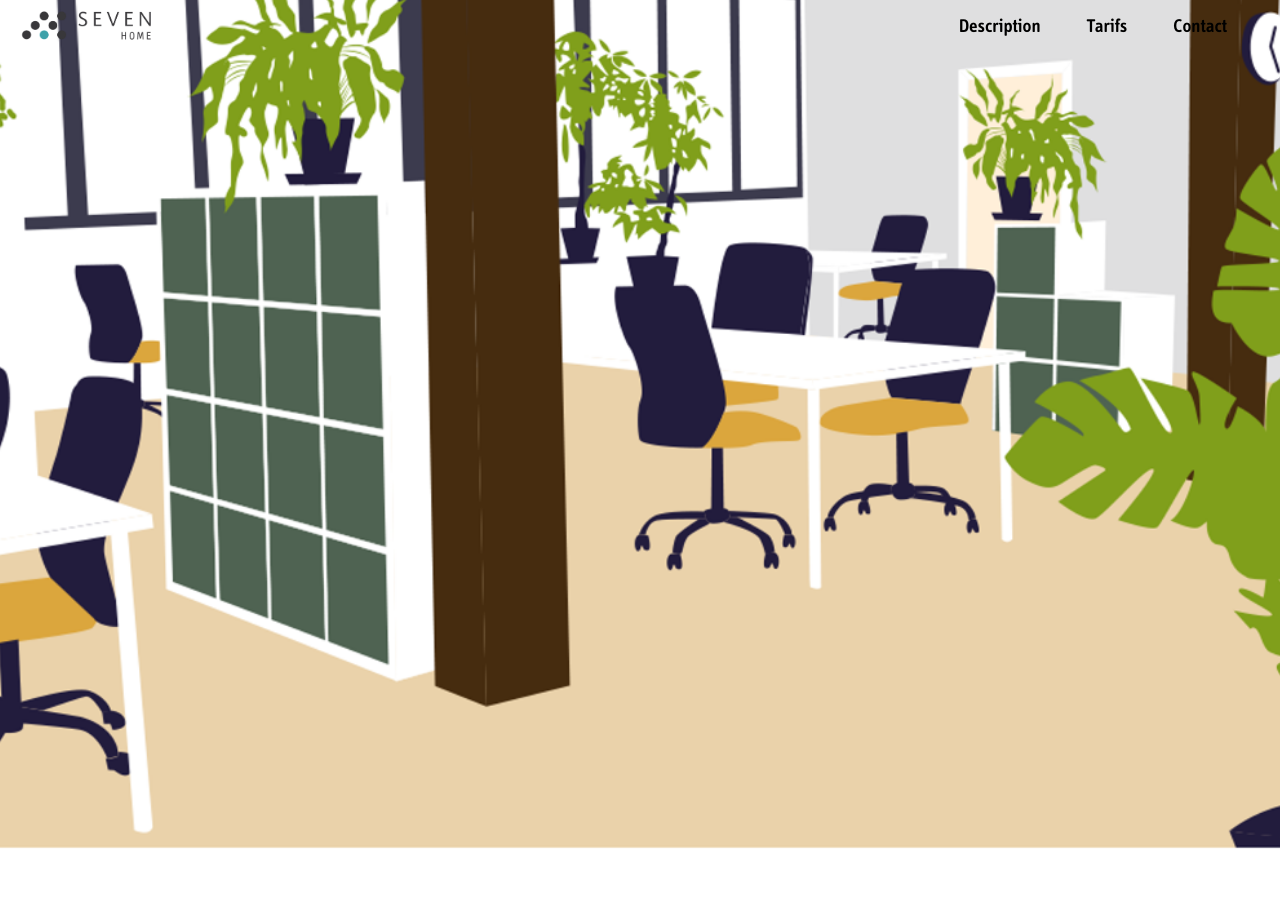
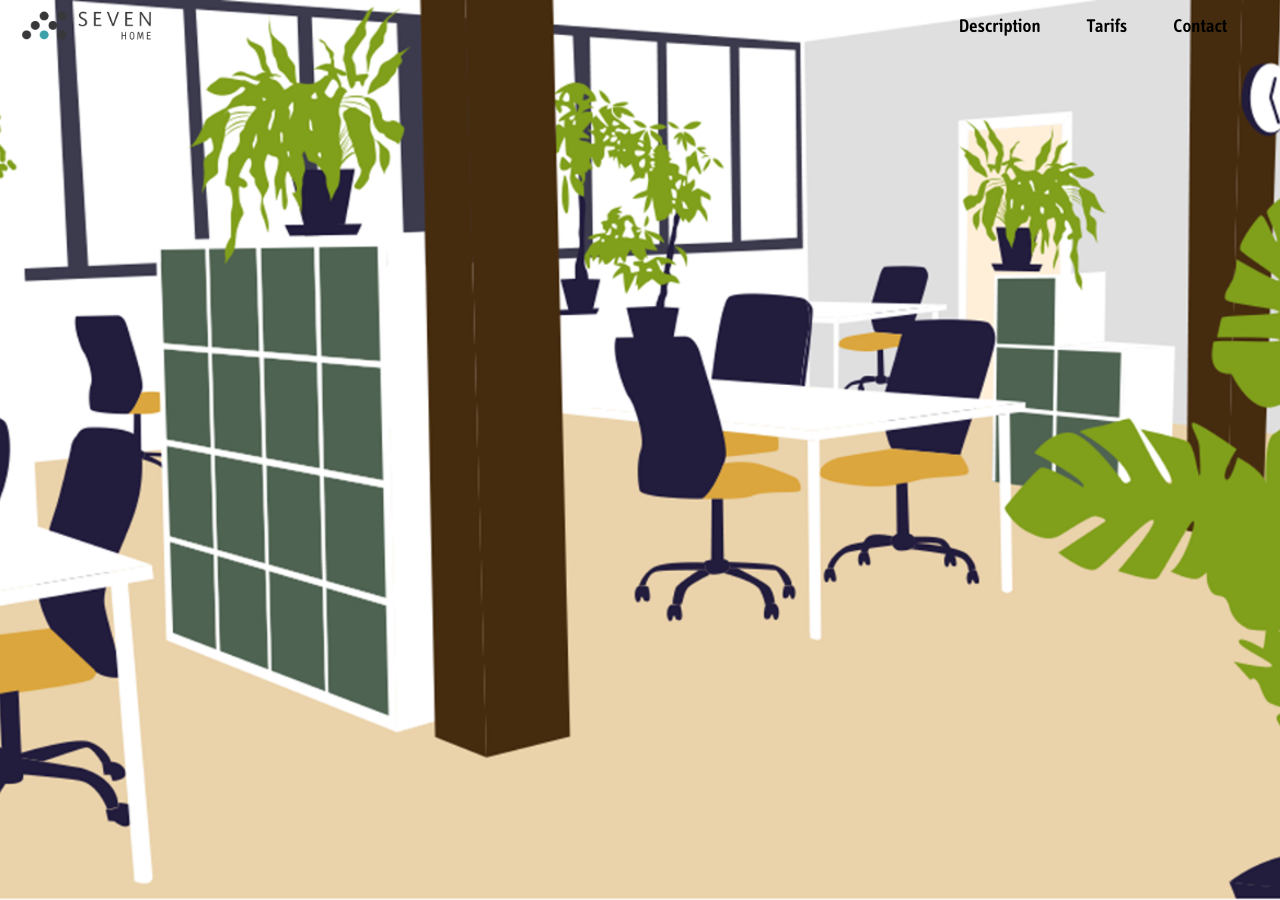
Before and after one commit to Seven2018/home.byseven.co_jekyll, a Jekyll site: the page built from index.md, in a window 1280 px wide and 900 px high. Built offline with Jekyll 4.4.1, drawn with Linux system fonts in a browser that asks for light colours; nearby versions of some CDN libraries; some of the changed text lies outside the part shown.

Commit message:
banner and footer modifications

```diff
--- a/_includes/footer.html
+++ b/_includes/footer.html
@@ -1,7 +1,7 @@
 <div class="footer">
   <div class="footer-main">
     <h3><strong>SEVEN</strong> home</h3>
-    <p class="footer-main-text">Nous partageons avec les personnes des connaissances qu'ils ne pourront jamais oublier.</p>
+    <p class="footer-main-text">Un espace de travail créé par des entrepreneurs pour des entrepreneurs. Et nous y sommes aussi...</p>
   </div>
   <div class="footer-categories-container">
     <div class="footer-categories" id="footer-categories1">
--- a/_layouts/base.html
+++ b/_layouts/base.html
@@ -2,11 +2,11 @@
 <html class="no-js" lang="{{ page.lang | default: site.lang | default: 'fr' }}">
     {% include head.html %}
     <body>
+        <main>
         {% include header.html %}
-        <main>
             {{ content }}
+        {% include footer.html %}
         </main>
-        {% include footer.html %}
     </body>
     <script src="/assets/javascripts/bootstrap.js"></script>
     <script src="/assets/javascripts/homeseven.js"></script>
--- a/_sass/main.scss
+++ b/_sass/main.scss
@@ -69,7 +69,7 @@
   // max-height: 1080px;
   // width: 100vw;
   max-width: 1440px;
-  margin-top: -50.8px;
+  // margin-top: -50.8px;
   background-image: url('/assets/img/HEADER_HOME.png');
   background-size: cover;
   background-position: 80.5% 100%;
```
Also changed, not shown: assets/img/HEADER_HOME.png, assets/img/favicon.ico, assets/img/logo_seven_home (copy).png (added), 6 other files.
